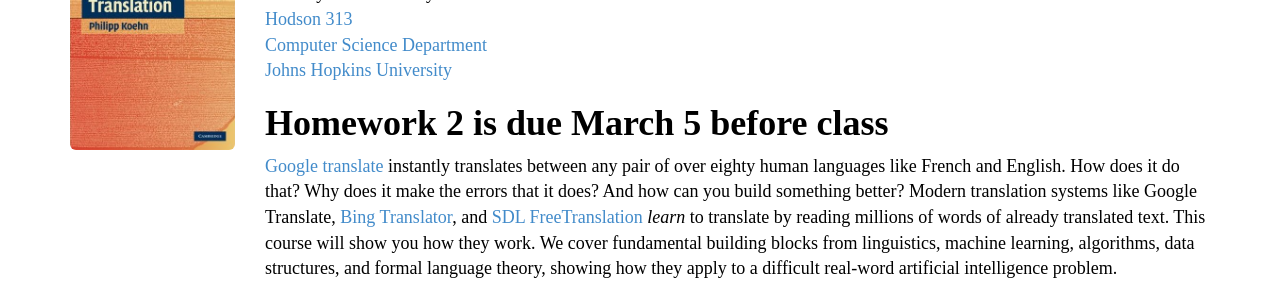
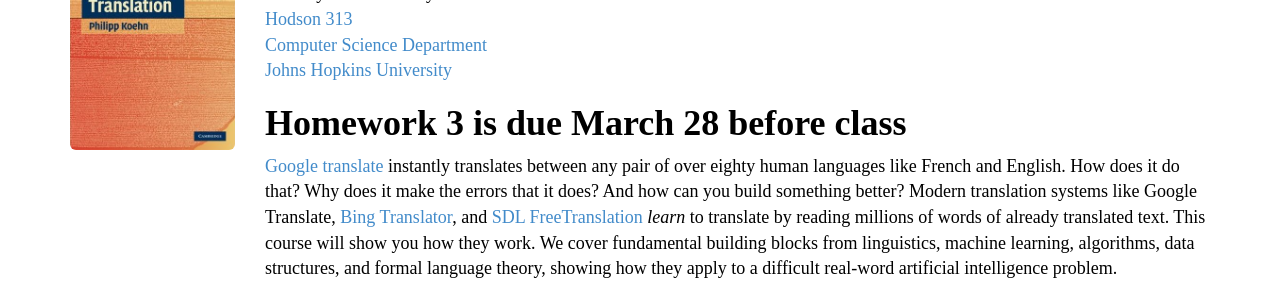
Before and after one commit to mt-class/jhu, a Jekyll site: the page built from index.md, in a window 1280 px wide and 1077 px high. Shown: the part 156-456 px from the top of the window. Built offline with Jekyll 4.4.1, drawn with Linux system fonts in a browser that asks for light colours; nearby versions of some CDN libraries; some web fonts are replaced.

Commit message:
Update index.md

```diff
--- a/index.md
+++ b/index.md
@@ -13,7 +13,7 @@ EN 600.468 Machine Translation
 : [Computer Science Department](http://www.cs.jhu.edu/)
 : [Johns Hopkins University](http://www.jhu.edu/)
 
-Homework 2 is due March 5 before class
+Homework 3 is due March 28 before class
 ==========================================
 
 [Google translate](http://translate.google.com/) instantly
```
